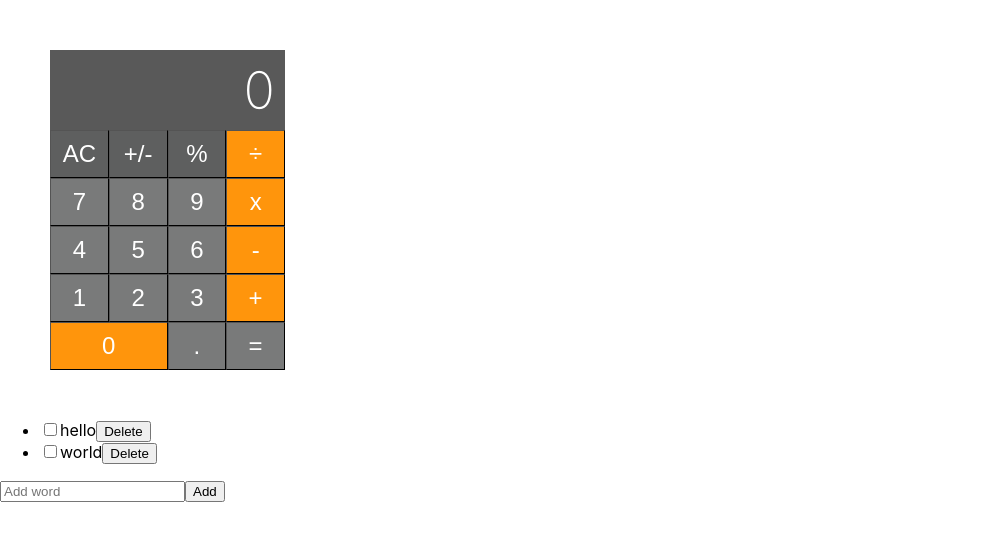
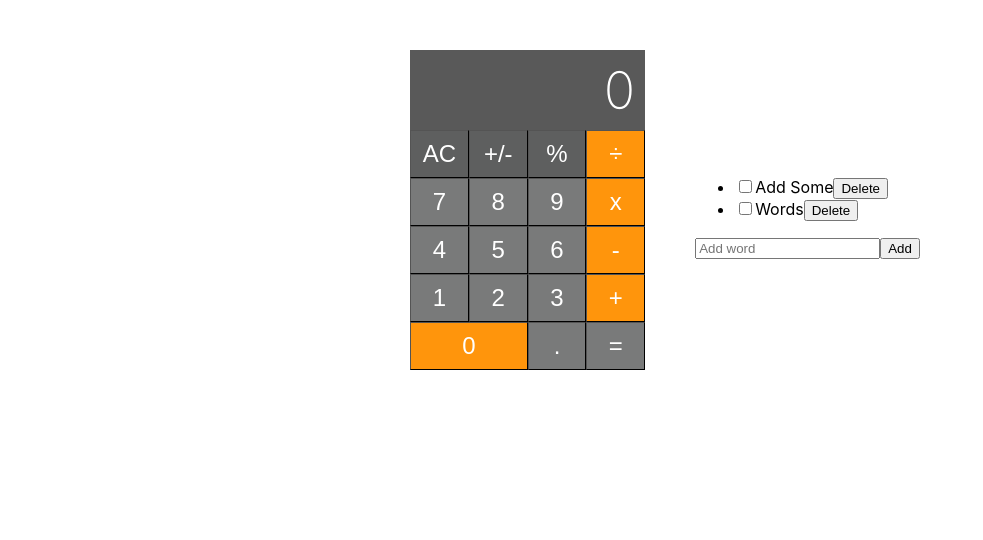
Before and after one commit to lheesung/react, a React (Create React App) app in the folder pr/: page / in a window 1280 px wide. Shown: the top 540 px of the page, without its empty margins (0-983 px from the left). Built offline with nearby package versions, Linux system fonts and the light colour scheme.

Commit message:
ADD::coments

```diff
--- a/pr/src/App.css
+++ b/pr/src/App.css
@@ -1,38 +1,5 @@
-.App {
-  text-align: center;
-}
-
-.App-logo {
-  height: 40vmin;
-  pointer-events: none;
-}
-
-@media (prefers-reduced-motion: no-preference) {
-  .App-logo {
-    animation: App-logo-spin infinite 20s linear;
-  }
-}
-
-.App-header {
-  background-color: #282c34;
-  min-height: 100vh;
+.App{
   display: flex;
-  flex-direction: column;
   align-items: center;
   justify-content: center;
-  font-size: calc(10px + 2vmin);
-  color: white;
 }
-
-.App-link {
-  color: #61dafb;
-}
-
-@keyframes App-logo-spin {
-  from {
-    transform: rotate(0deg);
-  }
-  to {
-    transform: rotate(360deg);
-  }
-}
--- a/pr/src/App.js
+++ b/pr/src/App.js
@@ -4,10 +4,10 @@ import WordChecklist from './components/word/word';
 
 function App() {
   return (
-    <>
-    <Calc/>
-    <WordChecklist/>
-    </>
+    <div className='App'>
+      <Calc/>
+      <WordChecklist/>
+    </div>
   );
 }
 
--- a/pr/src/components/word/word.js
+++ b/pr/src/components/word/word.js
@@ -1,9 +1,10 @@
 import React, { useState } from "react";
+import * as W from "./wordStyle";
 
-const WordChecklist = () => {
+export default function WordChecklist(){
   const [wordList, setWordList] = useState([
-    { word: "hello", checked: false },
-    { word: "world", checked: false }
+    { word: "Add Some", checked: false },
+    { word: "Words", checked: false }
   ]);
   const [newWord, setNewWord] = useState("");
 
@@ -19,17 +20,21 @@ const WordChecklist = () => {
   };
 
   const addWord = () => {
-    if (newWord.trim() === "") return;
+    if (newWord.trim() === "") return; // .trim : 문자열 좌우 공백 제거
     setWordList([...wordList, { word: newWord, checked: false }]);
     setNewWord("");
   };
 
   const deleteWord = index => {
     setWordList(wordList.filter((word, i) => i !== index));
+    /*
+    주어진 함수의 테스트를 통과하는 모든 요소를 모아(true ? 유지 : false ? 버림 : "") 새로운 배열로 반환함.
+    callback 함수는 호출되는 배열을 변화시키지 않음.
+    */
   };
 
   return (
-    <div>
+    <W.container>
       <ul>
         {wordList.map((word, index) => (
           <li key={index}>
@@ -50,8 +55,6 @@ const WordChecklist = () => {
         onChange={e => setNewWord(e.target.value)}
       />
       <button onClick={addWord}>Add</button>
-    </div>
+    </W.container>
   );
 };
-
-export default WordChecklist;
--- /dev/null
+++ b/pr/src/components/word/wordStyle.js
@@ -0,0 +1,5 @@
+import styled from "styled-components";
+
+export const container = styled.div`
+
+`
```
